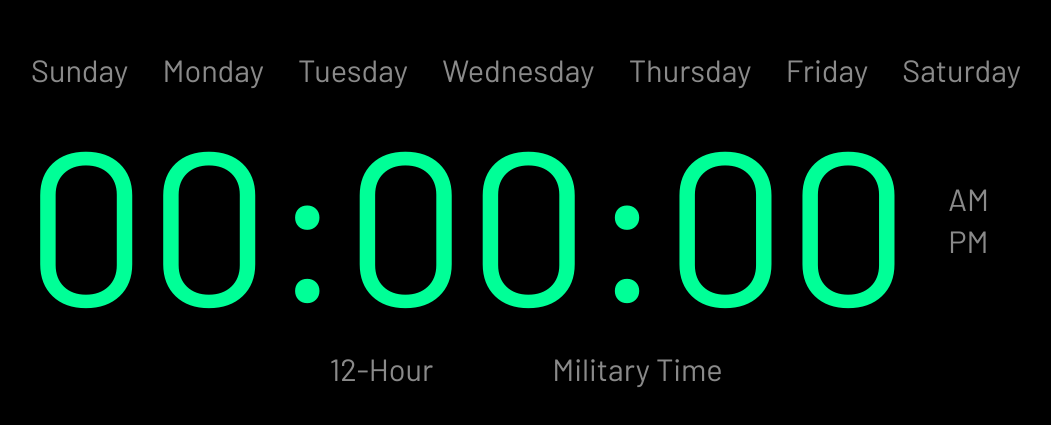
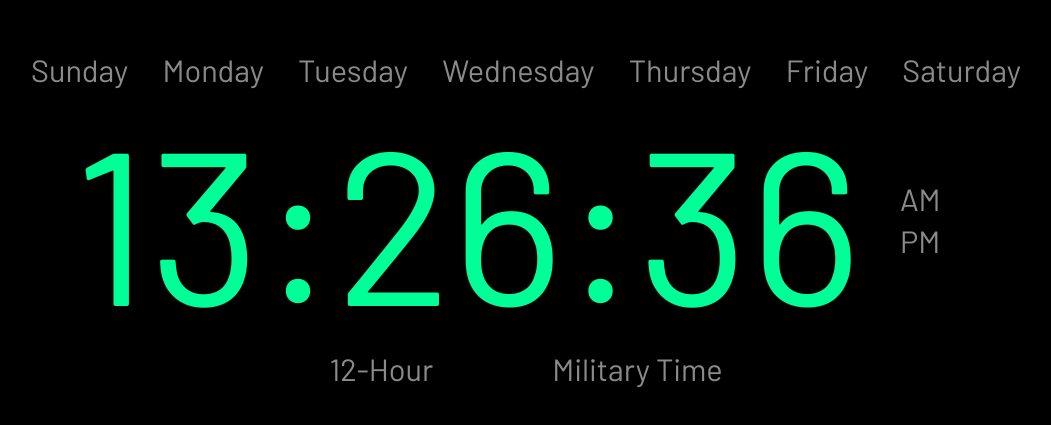
Before and after one commit to JordBant/JS-clock, a plain HTML site: page js-clock/index.html in a window 1280 px wide. Shown: the part 181-606 px from the top of the page, without its empty margins (114-1165 px from the left). Drawn offline with Linux system fonts and the light colour scheme.

Commit message:
Added functionality to the clock
feat: Added Functionality

Javascript was added to page to display real time in 24-hour format

```diff
--- a/js-clock/index.html
+++ b/js-clock/index.html
@@ -24,17 +24,17 @@
             </ul>
         </section>
         <section class="time">
-            <p class="hour" id = "digits">00</p>
-            <p class="min" id = "digits">00</p>
-            <p class="sec" id = "digits">00</p>
+            <p id="hour" class = "digits">00</p>
+            <p id="min" class = "digits">00</p>
+            <p id="sec" class = "digits">00</p>
             <div class="am-pm">
                 <p>AM</p>
                 <p>PM</p>
             </div>
         </section>
         <section class="mode">
-            <p>12-Hour</p>
-            <p>Military Time</p>
+            <p id="12-hour">12-Hour</p>
+            <p id="mil-time">Military Time</p>
         </section>
     </div>
 <script src="script.js"></script>
--- a/js-clock/script.js
+++ b/js-clock/script.js
@@ -0,0 +1,20 @@
+function mil_Time()
+{
+    const dateIRL = new Date();
+
+    let hour = document.getElementById('hour');
+    let min = document.getElementById('min');
+    let sec = document.getElementById('sec');
+
+    hour.textContent = dateIRL.getHours();
+    hour.innerText = dateIRL.getHours();
+
+    min.textContent = dateIRL.getMinutes();
+    min.innerText = dateIRL.getMinutes();
+
+    sec.textContent = dateIRL.getSeconds();
+    sec.innerText = dateIRL.getSeconds();
+}
+
+mil_Time();
+setInterval(mil_Time, 1000);
--- a/js-clock/style.css
+++ b/js-clock/style.css
@@ -78,14 +78,14 @@ li, .mode > *, .am-pm, .time > *
     border-bottom: 5px solid black;
 }
 
-#digits
+.digits
 {
 
     font-size: clamp(100px, 17vw, 250px);
 }
 
-.hour::after,
-.min::after
+#hour::after,
+#min::after
 {
     content: ":";
 }
```
